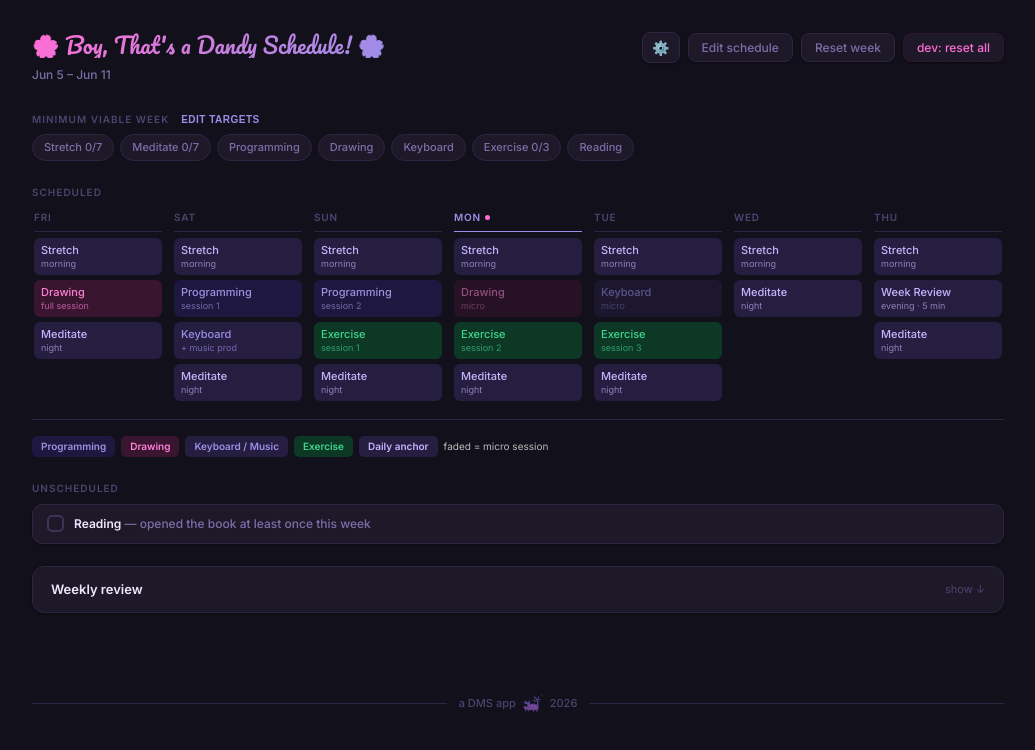
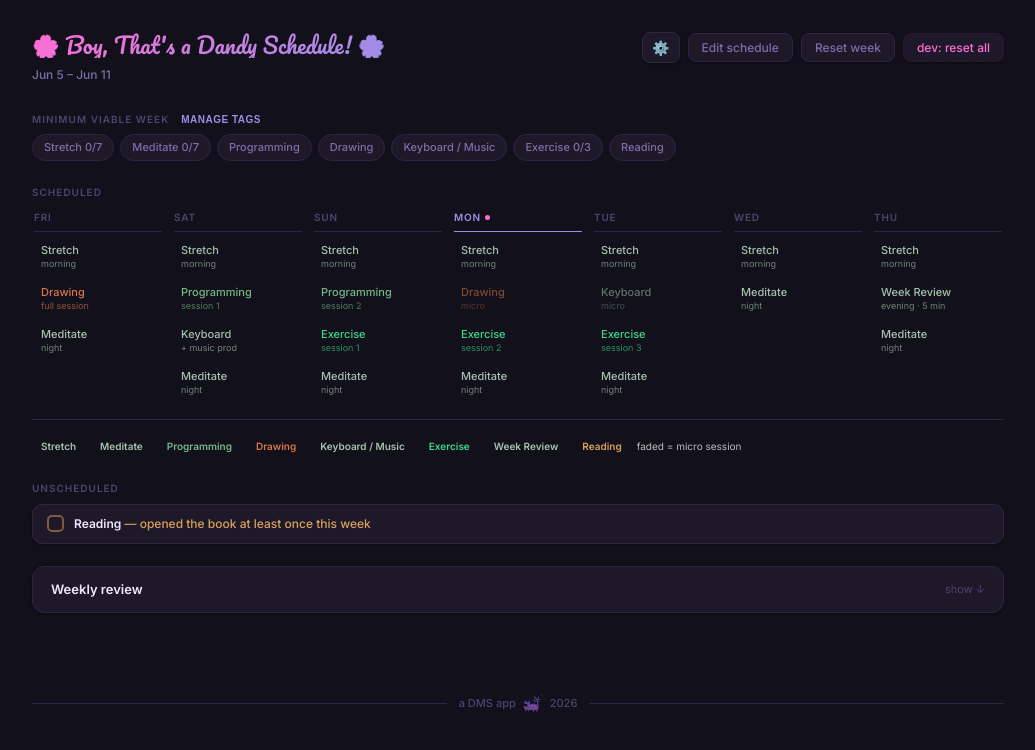
Before and after one commit to Walabrolu4/Boy-Thats-a-Dandy-Schedule-, a Svelte app: page / in a window 1280 px wide. Shown: the top 750 px of the page, without its empty margins (122-1157 px from the left). Built offline with nearby package versions, Linux system fonts and the light colour scheme.

Commit message:
feat: Sprint 4 unified tags architecture

```diff
--- a/src/App.svelte
+++ b/src/App.svelte
@@ -38,7 +38,7 @@
   function devReset() {
     if (!confirm('Delete ALL app data (schedule + all weeks)? This cannot be undone.')) return;
     Object.keys(localStorage)
-      .filter(k => k === 'ls-schedule' || k === 'ls-tasks' || k === 'ls-mvw-config' || k.startsWith('ls-week-'))
+      .filter(k => k === 'ls-schedule' || k === 'ls-tasks' || k === 'ls-tags' || k.startsWith('ls-week-'))
       .forEach(k => localStorage.removeItem(k));
     weekState = getState();
     editMode = false;
--- a/src/components/MvwChips.svelte
+++ b/src/components/MvwChips.svelte
@@ -1,11 +1,11 @@
 <script>
   import { getMVW } from '../lib/mvw.js';
-  import { getMVWConfig, saveMVWConfig } from '../lib/storage.js';
+  import { getTagsSync, saveTags } from '../lib/storage.js';
 
   let { weekState, scheduleVersion } = $props();
 
   let showConfig = $state(false);
-  let config = $state(getMVWConfig());
+  let tags = $state(getTagsSync());
   let configVersion = $state(0);
 
   let chips = $derived.by(() => {
@@ -15,34 +15,49 @@
   });
 
   function saveConfig() {
-    saveMVWConfig(config);
+    saveTags(tags);
     configVersion++;
   }
 
-  function adjustTarget(key, delta) {
-    // If it's a count-based one (has outOf), clamp between 0 and outOf
-    if (config[key].outOf !== undefined) {
-      config[key].target = Math.max(0, Math.min(config[key].outOf, config[key].target + delta));
+  function adjustTarget(tag, delta) {
+    if (tag.mvwOutOf !== undefined) {
+      tag.mvwTarget = Math.max(0, Math.min(tag.mvwOutOf, tag.mvwTarget + delta));
     } else {
-      config[key].target = Math.max(0, config[key].target + delta);
+      tag.mvwTarget = Math.max(0, tag.mvwTarget + delta);
     }
     saveConfig();
   }
 
-  function adjustOutOf(key, delta) {
-    if (config[key].outOf !== undefined) {
-      config[key].outOf = Math.max(1, config[key].outOf + delta);
-      // Ensure target doesn't exceed new outOf
-      if (config[key].target > config[key].outOf) {
-        config[key].target = config[key].outOf;
-      }
+  function toggleBool(tag) {
+    tag.mvwTarget = tag.mvwTarget === 0 ? 1 : 0;
     saveConfig();
   }
+
+  function updateColor(tag, e) {
+    tag.color = e.target.value;
+    saveConfig();
   }
 
-  function toggleBool(key) {
-    config[key].target = config[key].target === 0 ? 1 : 0;
+  function updateLabel(tag, e) {
+    tag.label = e.target.value;
     saveConfig();
+  }
+
+  function addTag() {
+    tags.push({
+      id: 'tag-' + Date.now(),
+      label: 'New Goal',
+      color: '#ff00ff',
+      mvwTarget: 1
+    });
+    saveConfig();
+  }
+
+  function deleteTag(tag) {
+    if (confirm(`Delete ${tag.label}? Sessions and tasks using this tag will become untagged.`)) {
+      tags = tags.filter(t => t.id !== tag.id);
+      saveConfig();
+    }
   }
 </script>
 
@@ -50,71 +65,46 @@
   <div class="mvw-header-row">
     <div class="mvw-label">Minimum viable week</div>
     <button class="mvw-edit-btn" onclick={() => showConfig = !showConfig}>
-      {showConfig ? 'Close targets' : 'Edit targets'}
+      {showConfig ? 'Close tags' : 'Manage tags'}
     </button>
   </div>
 
   {#if showConfig}
     <div class="mvw-config-panel">
-      <!-- Stretch -->
+      {#each tags as tag}
         <div class="config-row">
-        <span>Stretch</span>
+          <div style="display: flex; align-items: center; gap: 6px;">
+            <input type="color" value={tag.color} onchange={(e) => updateColor(tag, e)} style="width: 20px; height: 20px; padding: 0; border: none; cursor: pointer; border-radius: 4px; background: none;" title="Tag Colour">
+            <input type="text" value={tag.label} onchange={(e) => updateLabel(tag, e)} style="width: 100px; background: transparent; border: 1px dashed transparent; color: var(--text); font-family: inherit; font-size: inherit; font-weight: inherit;" onfocus={(e) => e.target.style.border='1px dashed var(--border)'} onblur={(e) => e.target.style.border='1px dashed transparent'} title="Rename Tag">
+          </div>
+
           <div class="config-controls">
-          <button onclick={() => adjustTarget('stretch', -1)}>−</button>
-          <span>{config.stretch.target} / {config.stretch.outOf}</span>
-          <button onclick={() => adjustTarget('stretch', 1)}>+</button>
+            {#if tag.mvwOutOf !== undefined}
+              <button onclick={() => adjustTarget(tag, -1)}>−</button>
+              <span>{tag.mvwTarget} / {tag.mvwOutOf}</span>
+              <button onclick={() => adjustTarget(tag, 1)}>+</button>
+            {:else}
+              <button onclick={() => adjustTarget(tag, -1)}>−</button>
+              <span>{tag.mvwTarget}</span>
+              <button onclick={() => adjustTarget(tag, 1)}>+</button>
+              <button onclick={() => toggleBool(tag)} style="width: auto; padding: 0 8px; font-size: 10px;">
+                {tag.mvwTarget > 0 ? 'ON' : 'OFF'}
+              </button>
+            {/if}
+            <button onclick={() => deleteTag(tag)} style="color: var(--pink); background: none; font-size: 14px; margin-left: 4px;" title="Delete Tag">×</button>
           </div>
         </div>
-      <!-- Meditate -->
-      <div class="config-row">
-        <span>Meditate</span>
-        <div class="config-controls">
-          <button onclick={() => adjustTarget('meditate', -1)}>−</button>
-          <span>{config.meditate.target} / {config.meditate.outOf}</span>
-          <button onclick={() => adjustTarget('meditate', 1)}>+</button>
-        </div>
-      </div>
-      <!-- Exercise -->
-      <div class="config-row">
-        <span>Exercise</span>
-        <div class="config-controls">
-          <button onclick={() => adjustTarget('exer', -1)}>−</button>
-          <span>{config.exer.target} / {config.exer.outOf}</span>
-          <button onclick={() => adjustTarget('exer', 1)}>+</button>
-        </div>
-      </div>
-
-      <!-- Booleans -->
-      <div class="config-row">
-        <span>Programming</span>
-        <div class="config-controls">
-          <button onclick={() => toggleBool('prog')} style="width: auto; padding: 0 8px;">
-            {config.prog.target > 0 ? 'ON' : 'OFF'}
-          </button>
-        </div>
-      </div>
-      <div class="config-row">
-        <span>Drawing</span>
-        <div class="config-controls">
-          <button onclick={() => toggleBool('draw')} style="width: auto; padding: 0 8px;">
-            {config.draw.target > 0 ? 'ON' : 'OFF'}
-          </button>
-        </div>
-      </div>
-      <div class="config-row">
-        <span>Keyboard</span>
-        <div class="config-controls">
-          <button onclick={() => toggleBool('keys')} style="width: auto; padding: 0 8px;">
-            {config.keys.target > 0 ? 'ON' : 'OFF'}
-          </button>
-        </div>
-      </div>
+      {/each}
+      <button onclick={addTag} style="grid-column: 1 / -1; padding: 6px; background: var(--surface-hover); border: 1px dashed var(--border); color: var(--text-muted); cursor: pointer; border-radius: 6px; font-size: 12px; font-weight: 500;">+ Add New Goal</button>
     </div>
   {/if}
 
   <div class="mvw-chips">
     {#each chips as item}
-      <span class="chip {item.done ? 'done' : item.partial ? 'partial' : ''}">
+      <span
+        class="chip {item.done ? 'done' : item.partial ? 'partial' : ''}"
+        style={item.done ? `border-color: ${item.color}; background: ${item.color}22; color: ${item.color};` : item.partial ? `border-color: ${item.color}; color: ${item.color};` : ''}
+      >
         {item.done ? '✓ ' : ''}{item.label}
       </span>
     {/each}
--- a/src/components/TasksSection.svelte
+++ b/src/components/TasksSection.svelte
@@ -1,5 +1,5 @@
 <script>
-  import { getTasks, saveTasks } from '../lib/storage.js';
+  import { getTasks, saveTasks, getTagsSync } from '../lib/storage.js';
 
   let { weekState, editMode, scheduleVersion, onStateChange, onScheduleChange } = $props();
 
@@ -8,9 +8,16 @@
     return getTasks();
   });
 
+  let tags = $derived.by(() => {
+    scheduleVersion;
+    return getTagsSync();
+  });
+
   let taskFormOpen = $state(false);
+  let pendingTagId = $state('');
 
   function toggleTask(taskId) {
+    if (editMode) return;
     const newState = { ...weekState, tasks: { ...weekState.tasks } };
     newState.tasks[taskId] = !newState.tasks[taskId];
     onStateChange(newState);
@@ -18,6 +25,7 @@
 
   function openTaskForm() {
     taskFormOpen = true;
+    pendingTagId = ''; // untagged by default
     setTimeout(() => document.getElementById('new-task-label')?.focus(), 30);
   }
 
@@ -29,7 +37,9 @@
     const label = labelEl?.value.trim() ?? '';
     if (!label) { labelEl?.focus(); return; }
     const allTasks = getTasks();
-    allTasks.push({ id: `task-${Date.now()}`, label, note: noteEl?.value.trim() ?? '' });
+    const newTask = { id: `task-${Date.now()}`, label, note: noteEl?.value.trim() ?? '' };
+    if (pendingTagId) newTask.tagId = pendingTagId;
+    allTasks.push(newTask);
     saveTasks(allTasks);
     taskFormOpen = false;
     onScheduleChange();
@@ -48,11 +58,12 @@
 <div id="tasksSection">
   {#each tasks as task}
     {@const done = !!(weekState.tasks?.[task.id])}
+    {@const tag = tags.find(t => t.id === task.tagId)}
     <!-- svelte-ignore a11y_no_static_element_interactions --><!-- svelte-ignore a11y_click_events_have_key_events -->
     <div class="task-row {editMode?'task-row-edit':''}"
       onclick={() => { if (!editMode) toggleTask(task.id); }}>
-      <div class="r-check {done?'done':''}">{done ? '✓' : ''}</div>
-      <span class="reading-text">
+      <div class="r-check {done?'done':''}" style="{tag && done ? `background:${tag.color}; border-color:${tag.color};` : tag ? `border-color:${tag.color}80` : ''}">{done ? '✓' : ''}</div>
+      <span class="reading-text" style="{tag ? `color:${tag.color}` : ''}">
         <strong>{task.label}</strong>{task.note ? ` — ${task.note}` : ''}
       </span>
       {#if editMode}
@@ -67,6 +78,20 @@
       <div class="task-add-form">
         <input type="text" id="new-task-label" placeholder="Task name"
           onkeydown={e => { if (e.key==='Enter') confirmTaskAdd(); if (e.key==='Escape') cancelTaskForm(); }}>
+
+        <div class="type-picker" style="margin-bottom: 8px;">
+          <!-- svelte-ignore a11y_click_events_have_key_events --><!-- svelte-ignore a11y_no_static_element_interactions -->
+          <span class="type-opt {pendingTagId===''?'selected':''}"
+            style="border-color: var(--border); color: var(--text-muted); background: {pendingTagId==='' ? 'var(--surface-hover)' : 'transparent'}"
+            onclick={() => { pendingTagId = ''; }}>Untagged</span>
+          {#each tags as t}
+            <!-- svelte-ignore a11y_click_events_have_key_events --><!-- svelte-ignore a11y_no_static_element_interactions -->
+            <span class="type-opt {pendingTagId===t.id?'selected':''}"
+              style="color: {t.color}; border-color: {t.color}; background: {pendingTagId===t.id ? t.color+'40' : 'transparent'}"
+              onclick={() => { pendingTagId = t.id; }}>{t.label}</span>
+          {/each}
+        </div>
+
         <input type="text" id="new-task-note" placeholder="Description (optional)"
           onkeydown={e => { if (e.key==='Enter') confirmTaskAdd(); if (e.key==='Escape') cancelTaskForm(); }}>
         <div class="add-form-btns">
--- a/src/components/WeekGrid.svelte
+++ b/src/components/WeekGrid.svelte
@@ -1,7 +1,6 @@
 <script>
   import { onMount } from 'svelte';
-  import { TYPES, LEGEND_ITEMS } from '../lib/data.js';
-  import { getSchedule, saveSchedule } from '../lib/storage.js';
+  import { getSchedule, saveSchedule, getTagsSync } from '../lib/storage.js';
 
   let { weekState, editMode, scheduleVersion, onStateChange, onScheduleChange } = $props();
 
@@ -10,14 +9,19 @@
     return getSchedule();
   });
 
+  let tags = $derived.by(() => {
+    scheduleVersion;
+    return getTagsSync();
+  });
+
   let todayJsDay = new Date().getDay();
   let currentDayKey = $derived(days.find(d => d.jsDay === todayJsDay)?.key || 'mon');
 
   let activeAddDay = $state(null);
-  let pendingType = $state('anchor');
+  let pendingTagId = $state('');
   let pendingMicro = $state(false);
   let editingSession = $state(null);
-  let editingType = $state('anchor');
+  let editingTagId = $state('');
   let editingMicro = $state(false);
   let dragState = $state(null);
 
@@ -44,7 +48,7 @@
   }
 
   function openAddForm(dayKey) {
-    activeAddDay = dayKey; pendingType = 'anchor'; pendingMicro = false;
+    activeAddDay = dayKey; pendingTagId = tags[0]?.id || ''; pendingMicro = false;
     setTimeout(() => document.getElementById(`addname-${dayKey}`)?.focus(), 30);
   }
   function cancelAdd() { activeAddDay = null; pendingMicro = false; }
@@ -56,12 +60,12 @@
     const allDays = getSchedule();
     const d = allDays.find(d => d.key === dayKey);
     if (d) {
-      const session = { id: `custom-${Date.now()}`, label, type: pendingType, note: noteEl?.value.trim() ?? '' };
+      const session = { id: `custom-${Date.now()}`, label, tagId: pendingTagId, note: noteEl?.value.trim() ?? '' };
       if (pendingMicro) session.micro = true;
       d.sessions.push(session);
     }
     saveSchedule(allDays);
-    activeAddDay = null; pendingType = 'anchor'; pendingMicro = false;
+    activeAddDay = null; pendingTagId = ''; pendingMicro = false;
     onScheduleChange();
   }
 
@@ -77,7 +81,7 @@
     const session = d?.sessions.find(s => s.id === sessionId);
     if (!session) return;
     editingSession = { dayKey, sessionId };
-    editingType = session.type; editingMicro = !!session.micro;
+    editingTagId = session.tagId; editingMicro = !!session.micro;
     activeAddDay = null;
     setTimeout(() => { const el = document.getElementById(`edit-label-${sessionId}`); el?.focus(); el?.select(); }, 30);
   }
@@ -90,7 +94,7 @@
     const allDays = getSchedule();
     const session = allDays.find(d => d.key === dayKey)?.sessions.find(s => s.id === sessionId);
     if (!session) return;
-    session.label = label; session.type = editingType; session.note = noteEl?.value.trim() ?? '';
+    session.label = label; session.tagId = editingTagId; session.note = noteEl?.value.trim() ?? '';
     if (editingMicro) session.micro = true; else delete session.micro;
     saveSchedule(allDays);
     editingSession = null; onScheduleChange();
@@ -218,15 +222,17 @@
 
       {#each day.sessions as session}
         {@const isReorder = reorderMode?.dayKey === day.key && reorderMode?.sessionId === session.id}
+        {@const tag = tags.find(t => t.id === session.tagId)}
         {#if editingSession?.dayKey === day.key && editingSession?.sessionId === session.id}
           <div class="add-form">
             <input type="text" id="edit-label-{session.id}" value={session.label}
               onkeydown={e => { if (e.key==='Enter') saveEdit(day.key,session.id); if (e.key==='Escape') cancelEdit(); }}>
             <div class="type-picker">
-              {#each TYPES as t}
+              {#each tags as t}
                 <!-- svelte-ignore a11y_click_events_have_key_events --><!-- svelte-ignore a11y_no_static_element_interactions -->
-                <span class="type-opt edit-type-opt t-{t} {editingType===t?'selected':''}"
-                  onclick={() => { editingType = t; }}>{t}</span>
+                <span class="type-opt edit-type-opt {editingTagId===t.id?'selected':''}"
+                  style="color: {t.color}; border-color: {t.color}; background: {editingTagId===t.id ? t.color+'40' : 'transparent'}"
+                  onclick={() => { editingTagId = t.id; }}>{t.label}</span>
               {/each}
             </div>
             <input type="text" id="edit-note-{session.id}" value={session.note||''} placeholder="Note (optional)"
@@ -242,7 +248,8 @@
           {@const key = `${day.key}-${session.id}`}
           {@const done = !!weekState.checked[key]}
           <!-- svelte-ignore a11y_click_events_have_key_events --><!-- svelte-ignore a11y_no_static_element_interactions -->
-          <div class="session t-{session.type} {session.micro?'micro':''} {done?'done':''} {!editMode?'checkable':''} {isReorder?'reorder-mode':''}"
+          <div class="session {session.micro?'micro':''} {done?'done':''} {!editMode?'checkable':''} {isReorder?'reorder-mode':''}"
+            style="{tag ? `color: ${tag.color}; border-color: ${done ? tag.color : tag.color+'40'}; background: ${done ? tag.color+'22' : 'transparent'}` : ''}"
             draggable="true" data-session={key}
             onclick={() => toggle(day.key, session.id)}
             ontouchstart={e => onTouchStart(e, day.key, session.id)}
@@ -287,10 +294,11 @@
             <input type="text" id="addname-{day.key}" placeholder="Session name"
               onkeydown={e => { if (e.key==='Enter') confirmAdd(day.key); if (e.key==='Escape') cancelAdd(); }}>
             <div class="type-picker">
-              {#each TYPES as t}
+              {#each tags as t}
                 <!-- svelte-ignore a11y_click_events_have_key_events --><!-- svelte-ignore a11y_no_static_element_interactions -->
-                <span class="type-opt t-{t} {pendingType===t?'selected':''}"
-                  onclick={() => { pendingType = t; }}>{t}</span>
+                <span class="type-opt {pendingTagId===t.id?'selected':''}"
+                  style="color: {t.color}; border-color: {t.color}; background: {pendingTagId===t.id ? t.color+'40' : 'transparent'}"
+                  onclick={() => { pendingTagId = t.id; }}>{t.label}</span>
               {/each}
             </div>
             <input type="text" id="addnote-{day.key}" placeholder="Note (optional)"
@@ -311,8 +319,8 @@
 </div>
 
 <div class="legend">
-  {#each LEGEND_ITEMS as l}
-    <span class="legend-item t-{l.type}">{l.label}</span>
+  {#each tags as t}
+    <span class="legend-item" style="color: {t.color}">{t.label}</span>
   {/each}
   <span style="font-size:10px;color:#bbb;padding:2px 0;align-self:center;">faded = micro session</span>
 </div>
--- a/src/lib/mvw.js
+++ b/src/lib/mvw.js
@@ -1,78 +1,67 @@
 // ── Minimum Viable Week calculation ───────────────────────────────────────
-// Reads the current schedule and checked state, then returns an array of
+// Reads the current schedule, tasks, and checked state, then returns an array of
 // MVW items used to render the chip row.
-//
-// Intentionally type-based (not ID-based) so custom/renamed sessions count
-// correctly — e.g. deleting 'Exercise' and adding 'Arm day' (type: exer)
-// still increments the exercise counter.
 
-import { getSchedule, getTasks, getMVWConfig } from './storage.js';
+import { getSchedule, getTasks, getTagsSync } from './storage.js';
 
 export function getMVW(state) {
-  const checked = state.checked;
+  const checked = state.checked || {};
   const days    = getSchedule();
-  const config  = getMVWConfig();
+  const tags    = getTagsSync();
 
-  let stretches = 0, meditates = 0, exerCount = 0;
-  let progDone  = false, drawDone = false, keysDone = false;
+  // Initialize progress counters for all tags
+  const progress = {};
+  tags.forEach(tag => progress[tag.id] = 0);
 
+  // Count scheduled blocks
   for (const day of days) {
     for (const session of day.sessions) {
+      // Micro sessions traditionally don't count towards some MVWs,
+      // but let's say they don't count towards anything now, unless specified.
+      // Wait, let's keep it simple: if it's checked, it counts.
+      if (session.micro) continue;
+
       if (!checked[`${day.key}-${session.id}`]) continue;
 
-      switch (session.type) {
-        case 'exer':   exerCount++;  break;
-        case 'prog':   progDone  = true; break;
-        case 'draw':   if (!session.micro) drawDone  = true; break;
-        case 'keys':   if (!session.micro) keysDone  = true; break;
-        case 'anchor':
-          if (session.label.toLowerCase().includes('stretch'))  stretches++;
-          if (session.label.toLowerCase().includes('meditat'))  meditates++;
-          break;
+      if (session.tagId && progress[session.tagId] !== undefined) {
+        progress[session.tagId]++;
       }
+    }
+  }
+
+  // Count floating tasks
+  const allTasks = getTasks();
+  for (const task of allTasks) {
+    if (!state.tasks || !state.tasks[task.id]) continue;
+
+    // If the task belongs to a tag, count it towards the tag
+    if (task.tagId && progress[task.tagId] !== undefined) {
+      progress[task.tagId]++;
     }
   }
 
   const chips = [];
 
-  if (config.stretch.target > 0) {
-    chips.push({
-      id: 'stretch',
-      label: `Stretch ${stretches}/${config.stretch.outOf || config.stretch.target}`,
-      done: stretches >= config.stretch.target,
-      partial: stretches > 0 && stretches < config.stretch.target
-    });
-  }
+  // Generate a chip for every tag with a target > 0
+  tags.forEach(tag => {
+    if (tag.mvwTarget > 0) {
+      const count = progress[tag.id];
+      const target = tag.mvwTarget;
+      const outOf = tag.mvwOutOf;
 
-  if (config.meditate.target > 0) {
-    chips.push({
-      id: 'meditate',
-      label: `Meditate ${meditates}/${config.meditate.outOf || config.meditate.target}`,
-      done: meditates >= config.meditate.target,
-      partial: meditates > 0 && meditates < config.meditate.target
-    });
-  }
+      let label = tag.label;
+      if (outOf || target > 1) {
+        label = `${tag.label} ${count}/${outOf || target}`;
+      }
 
-  if (config.prog.target > 0) chips.push({ id: 'prog', label: 'Programming', done: progDone });
-  if (config.draw.target > 0) chips.push({ id: 'draw', label: 'Drawing',     done: drawDone });
-  if (config.keys.target > 0) chips.push({ id: 'keys', label: 'Keyboard',    done: keysDone });
-
-  if (config.exer.target > 0) {
-    chips.push({
-      id: 'exer',
-      label: `Exercise ${exerCount}/${config.exer.outOf || config.exer.target}`,
-      done: exerCount >= config.exer.target,
-      partial: exerCount > 0 && exerCount < config.exer.target
-    });
-  }
-
-  // One chip per non-scheduled task
-  getTasks().forEach(task => {
-    chips.push({
-      id: task.id,
-      label: task.label,
-      done: !!(state.tasks && state.tasks[task.id])
-    });
+      chips.push({
+        id: tag.id,
+        label,
+        done: count >= target,
+        partial: count > 0 && count < target,
+        color: tag.color // Passed for styling
+      });
+    }
   });
 
   return chips;
```
Also changed, not shown: src/lib/data.js, src/lib/storage.js, 2 other files (tests, documents, lock files or other folders). Lines whose indentation alone changed are shown as unchanged.
